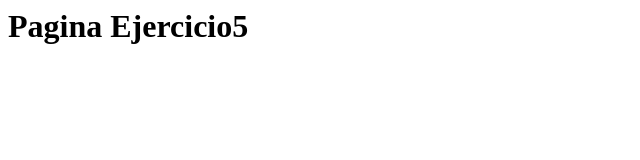
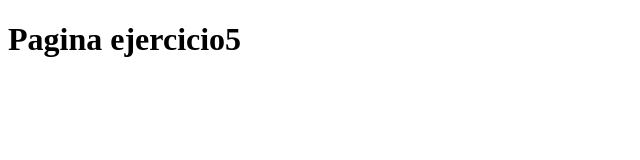
Before and after one commit to acanoc09/Ejercicio6, a plain HTML site: page index.html in a window 1280 px wide. Shown: the whole page, without its empty margins (0-640 px from the left). Drawn offline with Linux system fonts and the light colour scheme.

Commit message:
Primer captura

```diff
--- a/CSS/estilos.css
+++ b/CSS/estilos.css
@@ -1,3 +1,3 @@
 h1 {
-font-family:sans-serif;
+font-family: sans-serif;
 }
--- a/index.html
+++ b/index.html
@@ -1,8 +1,9 @@
+<!DOCTYPE html>
 <html>
 <head>
 	<title>Ejercicio5</title>
 </head>
 <body>
-	<h1>Pagina Ejercicio5</h1>
+	<h1>Pagina ejercicio5</h1>
 </body>
 </html>
```
